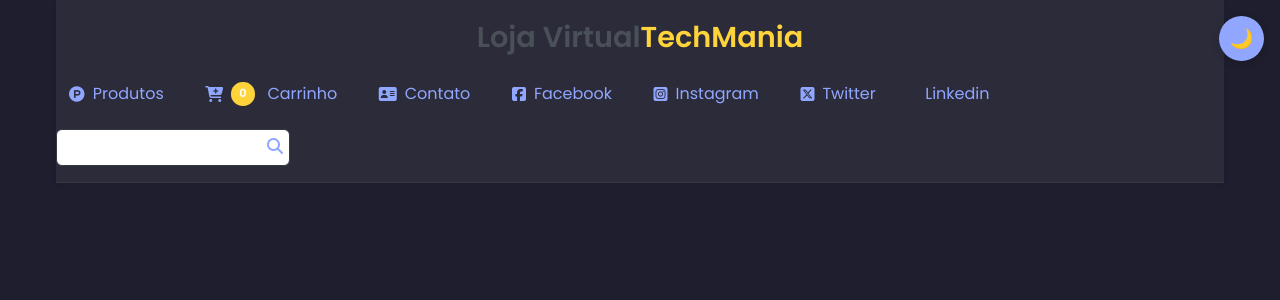
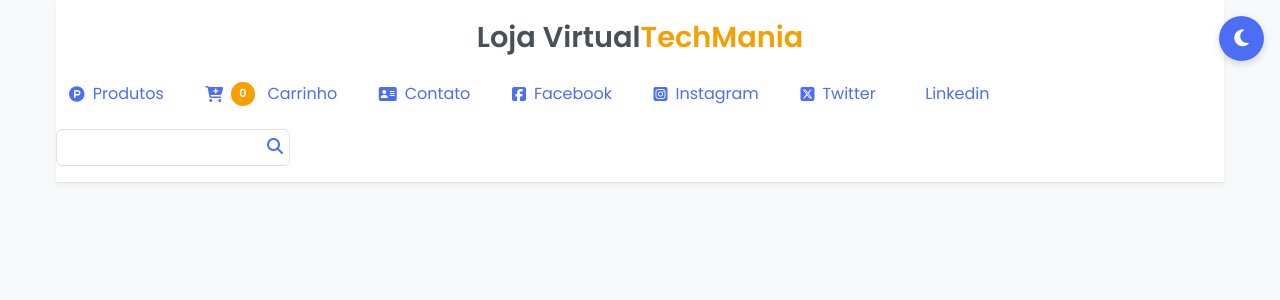
Before and after one commit to Daniel-Penelva/loja-virtual, an Angular app: page / in a window 1280 px wide. Shown: the top 300 px of the page. Built offline with nearby package versions, Linux system fonts and the light colour scheme; some icons are missing.

Commit message:
feat: (funcionalidade: alterando a versão do icone para Font Awesome com rotação ao alternar entre os modos claro e escuro) alterando index.html, app.component .css e .html

```diff
--- a/src/app/app.component.css
+++ b/src/app/app.component.css
@@ -16,17 +16,29 @@
   border-radius: 50%;
   width: 45px;
   height: 45px;
-  font-size: 1.2rem;
   cursor: pointer;
   box-shadow: 0 3px 8px rgba(0, 0, 0, 0.15);
   transition: all 0.3s ease;
   z-index: 1000;
+  display: flex;
+  justify-content: center;
+  align-items: center;
+  font-size: 1.2rem;
 }
 
 .btn-toggle-theme:hover {
   background-color: var(--accent-color);
   color: #1e1e2e;
   transform: translateY(-2px) scale(1.05);
+}
+
+/* ===== Ícone com animação ===== */
+.rotate-icon {
+  transition: transform 0.5s ease, color 0.3s ease;
+}
+
+.btn-toggle-theme:hover .rotate-icon {
+  transform: rotate(20deg);
 }
 
 /* ===== Modo escuro ===== */
@@ -39,3 +51,17 @@
   background-color: var(--primary-color);
   color: white;
 }
+
+
+
+.rotate-icon {
+  transition: transform 0.4s ease, opacity 0.3s ease;
+}
+
+.btn-toggle-theme:hover .rotate-icon {
+  transform: rotate(25deg);
+}
+
+.rotate-icon.ng-enter {
+  opacity: 0;
+}
--- a/src/app/app.component.html
+++ b/src/app/app.component.html
@@ -1,8 +1,17 @@
 <div class="container">
   <app-header></app-header>
+</div>
 
-  <!-- Botão fixo no canto superior direito para alternar tema -->
-  <button class="btn-toggle-theme" (click)="toggleDarkMode()">
-    {{ isDarkMode ? "☀️" : "🌙" }}
-  </button>
-</div>
+<!-- Botão fixo no canto superior direito para alternar tema -->
+<button class="btn-toggle-theme" (click)="toggleDarkMode()">
+  <i
+    *ngIf="!isDarkMode"
+    class="fa-solid fa-moon rotate-icon"
+    aria-hidden="true"
+  ></i>
+  <i
+    *ngIf="isDarkMode"
+    class="fa-solid fa-sun rotate-icon"
+    aria-hidden="true"
+  ></i>
+</button>
--- a/src/index.html
+++ b/src/index.html
@@ -1,24 +1,24 @@
-<!doctype html>
-<html lang="en">
-<head>
-  <meta charset="utf-8">
-  <title>Loja Virtual TechMania</title>
-  <base href="/">
-  <meta name="viewport" content="width=device-width, initial-scale=1">
-  <link rel="icon" type="image/x-icon" href="favicon.ico">
-  <script src="https://kit.fontawesome.com/e819685f10.js" crossorigin="anonymous"></script>
+<!DOCTYPE html>
+<html lang="pt-br">
+  <head>
+    <meta charset="utf-8" />
+    <title>Loja Virtual TechMania</title>
+    <base href="/" />
+    <meta name="viewport" content="width=device-width, initial-scale=1" />
 
-  <!-- Fonte e Ícones -->
+    <!-- Google Fonts -->
     <link
       href="https://fonts.googleapis.com/css2?family=Poppins:wght@300;400;600&display=swap"
       rel="stylesheet"
     />
-    <link
-      rel="stylesheet"
-      href="https://cdnjs.cloudflare.com/ajax/libs/font-awesome/6.5.0/css/all.min.css"
-    />
-</head>
-<body class="dark-mode">
-  <app-root></app-root>
-</body>
+
+    <!-- Font Awesome Kit -->
+    <script
+      src="https://kit.fontawesome.com/e819685f10.js"
+      crossorigin="anonymous"
+    ></script>
+  </head>
+  <body>
+    <app-root></app-root>
+  </body>
 </html>
```
